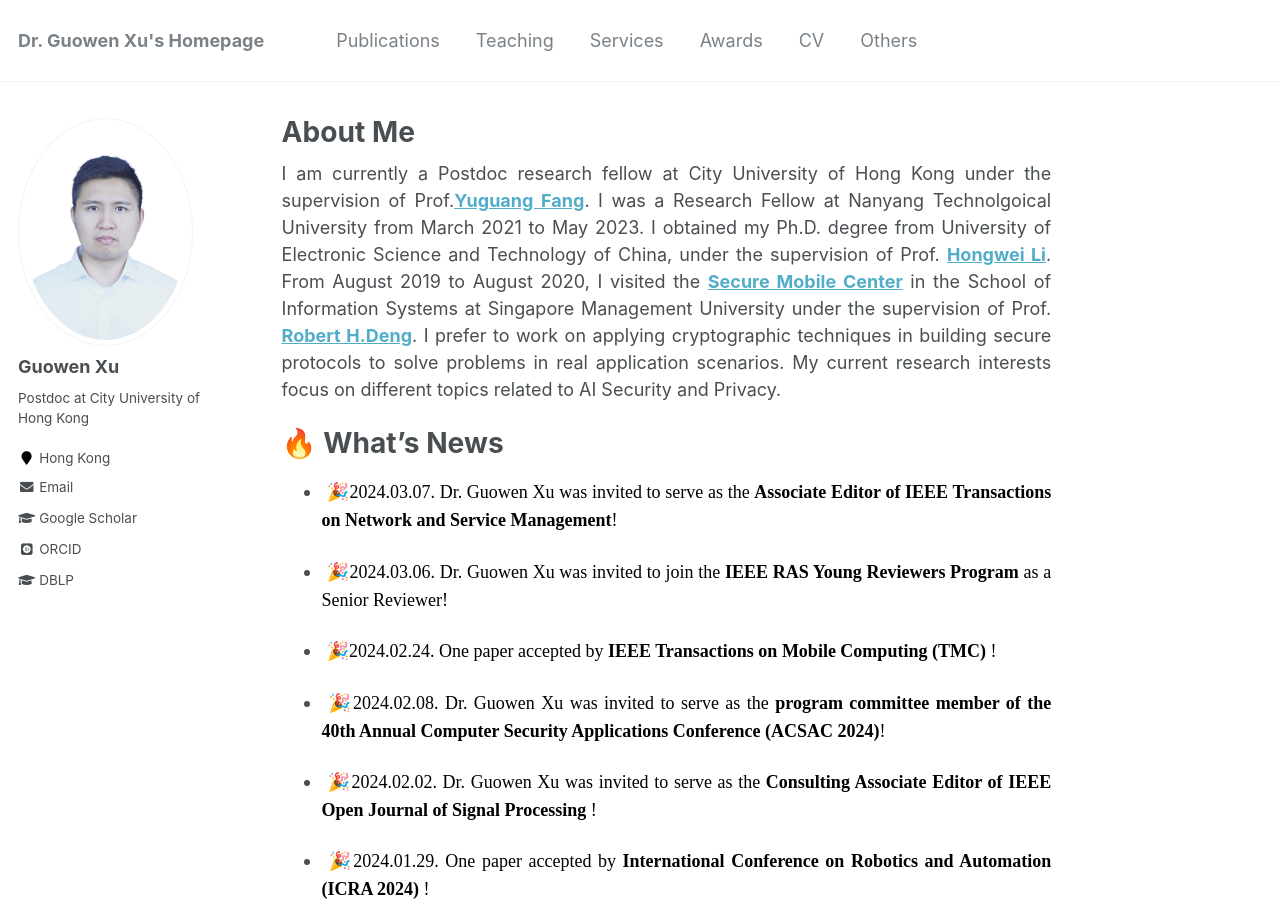
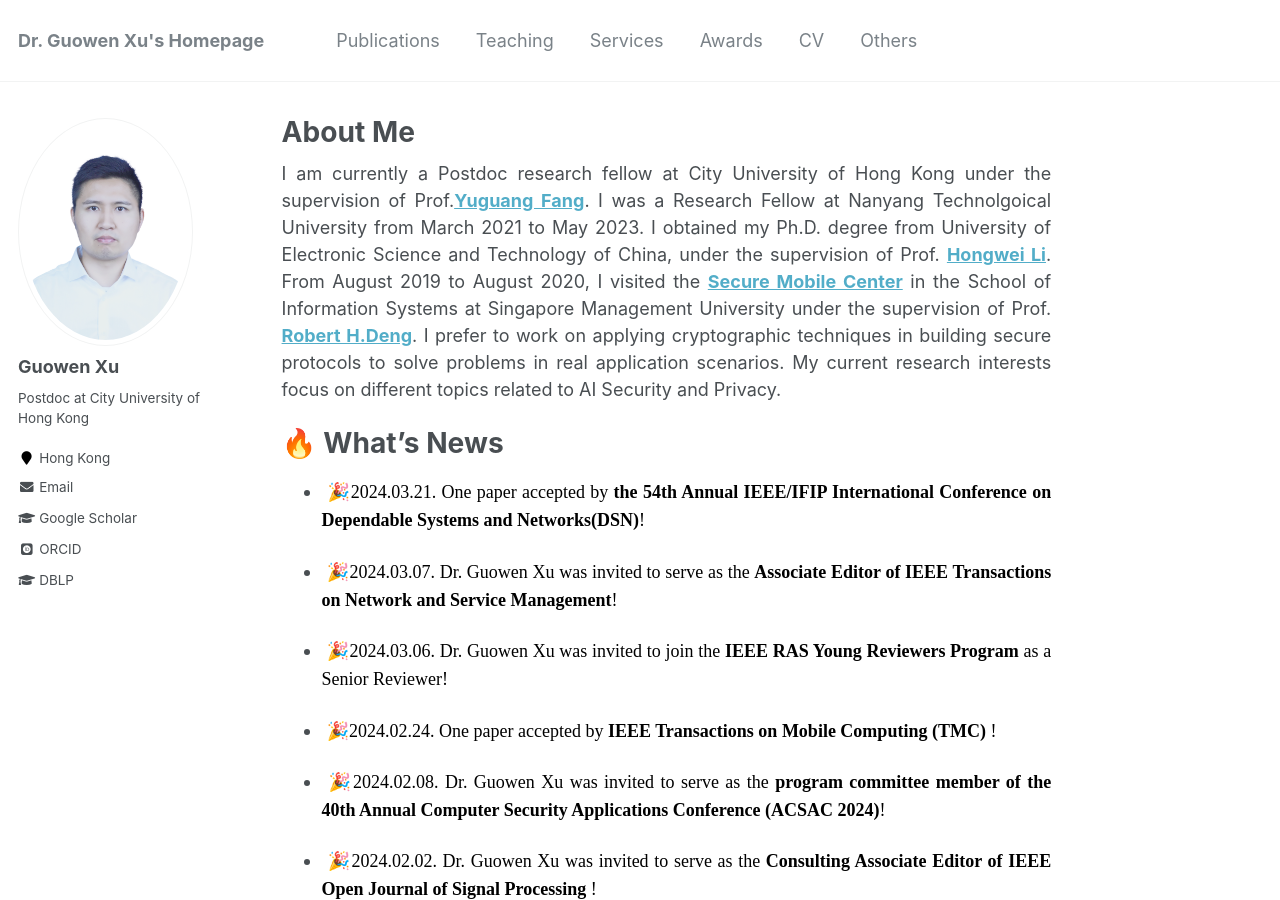
Before and after one commit to Guowen-xu/guowen-xu.github.io, a Jekyll site: the page built from _pages/about.md, in a window 1280 px wide and 900 px high. Built offline with Jekyll 4.4.1, drawn with Linux system fonts in a browser that asks for light colours; some web fonts are replaced.

Commit message:
Update about.md

```diff
--- a/_pages/about.md
+++ b/_pages/about.md
@@ -15,7 +15,8 @@ redirect_from:
 
   🔥 What's News
 ======
--  <p align="justify">&nbsp;🎉<font face="Times New Roman" color=black size=4>2024.03.07.  Dr. Guowen Xu was invited to serve as the  <b>Associate Editor of IEEE Transactions on Network and Service Management</b>!</font></p>
+-   <p align="justify">&nbsp;🎉<font face="Times New Roman" color=black size=4>2024.03.21.  One paper accepted by  <b>the 54th Annual IEEE/IFIP International Conference on Dependable Systems and Networks(DSN)</b>!</font></p>
+-   <p align="justify">&nbsp;🎉<font face="Times New Roman" color=black size=4>2024.03.07.  Dr. Guowen Xu was invited to serve as the  <b>Associate Editor of IEEE Transactions on Network and Service Management</b>!</font></p>
 - <p align="justify">&nbsp;🎉<font face="Times New Roman" color=black size=4>2024.03.06. Dr. Guowen Xu was invited to join the  <b> IEEE RAS Young Reviewers Program</b> as a Senior Reviewer!</font></p>
 -   <p align="justify">&nbsp;🎉<font face="Times New Roman" color=black size=4>2024.02.24. One paper accepted by  <b>IEEE Transactions on Mobile Computing (TMC) </b>!</font></p>
 -  <p align="justify">&nbsp;🎉<font face="Times New Roman" color=black size=4>2024.02.08. Dr. Guowen Xu was invited to serve as the  <b>program committee  member of the 40th Annual Computer Security Applications Conference (ACSAC 2024)</b>!</font></p>
```
